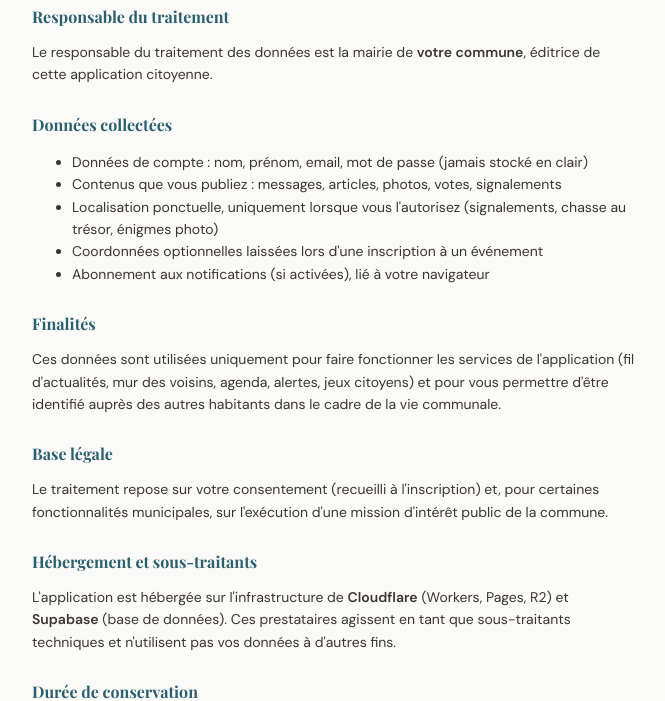
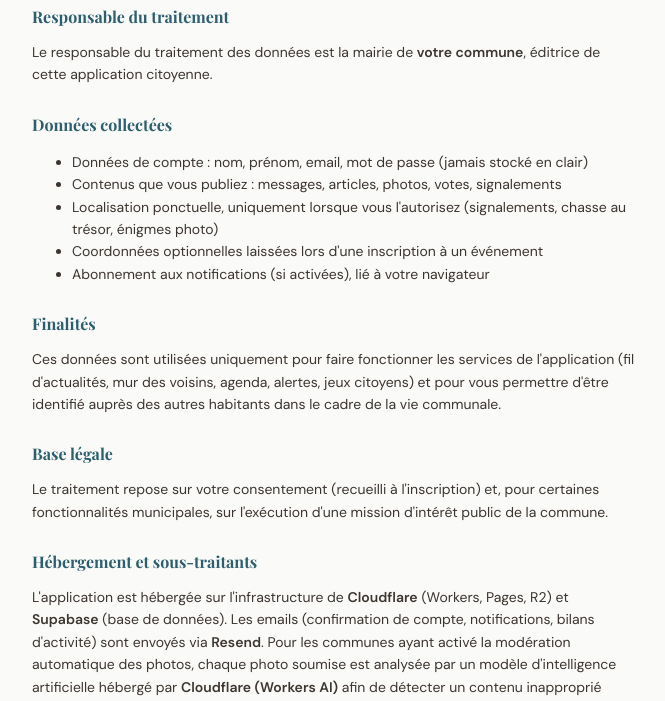
Before and after one commit to juicyagencyformation-collab/agora, a plain HTML site: page frontend/confidentialite.html in a window 1280 px wide. Shown: the part 76-777 px from the top of the page, without its empty margins (306-971 px from the left). Drawn offline with nearby package versions, Linux system fonts and the light colour scheme; no server answers.

Commit message:
Confidentialite : mentionne Resend et Cloudflare Workers AI comme sous-traitants
La section "Hebergement et sous-traitants" listait Cloudflare et Supabase mais pas Resend
(envoi d'emails) ni Cloudflare Workers AI (moderation automatique des photos) - deux
sous-traitants reellement utilises mais jamais mentionnes jusqu'ici. Precise aussi que les
photos analysees par Workers AI ne sont ni conservees ni reutilisees pour l'entrainement.

Co-Authored-By: Claude Sonnet 5 <noreply@anthropic.com>

```diff
--- a/frontend/confidentialite.html
+++ b/frontend/confidentialite.html
@@ -39,7 +39,7 @@
   <p>Le traitement repose sur votre consentement (recueilli à l'inscription) et, pour certaines fonctionnalités municipales, sur l'exécution d'une mission d'intérêt public de la commune.</p>
 
   <h2>Hébergement et sous-traitants</h2>
-  <p>L'application est hébergée sur l'infrastructure de <strong>Cloudflare</strong> (Workers, Pages, R2) et <strong>Supabase</strong> (base de données). Ces prestataires agissent en tant que sous-traitants techniques et n'utilisent pas vos données à d'autres fins.</p>
+  <p>L'application est hébergée sur l'infrastructure de <strong>Cloudflare</strong> (Workers, Pages, R2) et <strong>Supabase</strong> (base de données). Les emails (confirmation de compte, notifications, bilans d'activité) sont envoyés via <strong>Resend</strong>. Pour les communes ayant activé la modération automatique des photos, chaque photo soumise est analysée par un modèle d'intelligence artificielle hébergé par <strong>Cloudflare (Workers AI)</strong> afin de détecter un contenu inapproprié avant publication — l'image n'est conservée par ce service que le temps de l'analyse, jamais utilisée pour l'entraîner ni partagée à d'autres fins. Ces prestataires agissent en tant que sous-traitants techniques et n'utilisent pas vos données à d'autres fins.</p>
 
   <h2>Durée de conservation</h2>
   <p>Certains contenus sont éphémères par nature et supprimés automatiquement (messages du Mur des voisins après 24-48h, photos de la galerie "Photo du jour" et "Énigme photo" selon la durée définie par la mairie). Les autres données sont conservées tant que votre compte est actif.</p>
```
